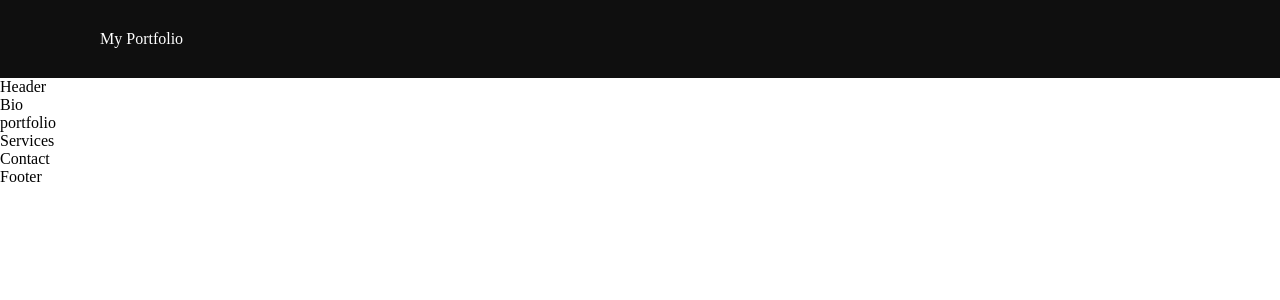
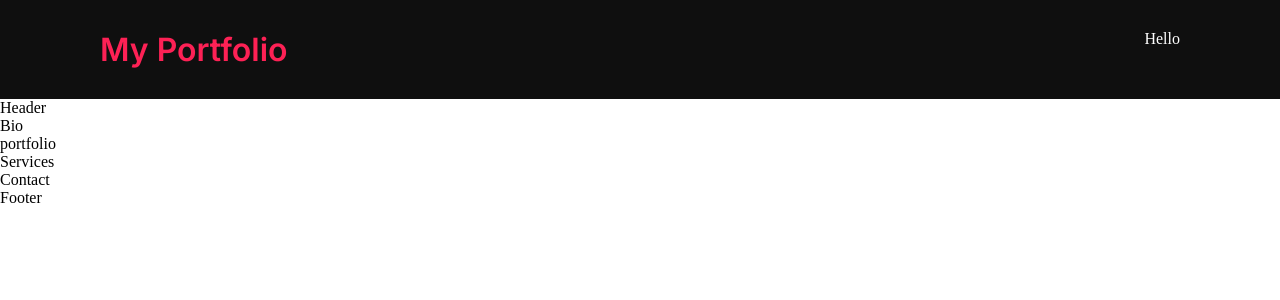
Before and after one commit to Ayanpaul11/Portfolio, a React (Vite) app: page / in a window 1280 px wide. Shown: the top 300 px of the page. Built offline with nearby package versions, Linux system fonts and the light colour scheme.

Commit message:
Update Nav.jsx

```diff
--- a/src/Components/Nav.jsx
+++ b/src/Components/Nav.jsx
@@ -2,5 +2,10 @@ import React from "react";
 import NCss from "./Css/Nav.module.css";
 
 export default function Nav() {
-  return <div className={NCss.mDiv}>My Portfolio</div>;
+  return (
+    <div className={NCss.mDiv}>
+      <p className={NCss.pTagHead}>My Portfolio</p>
+      <div className="hamburger">Hello</div>
+    </div>
+  );
 }
```
